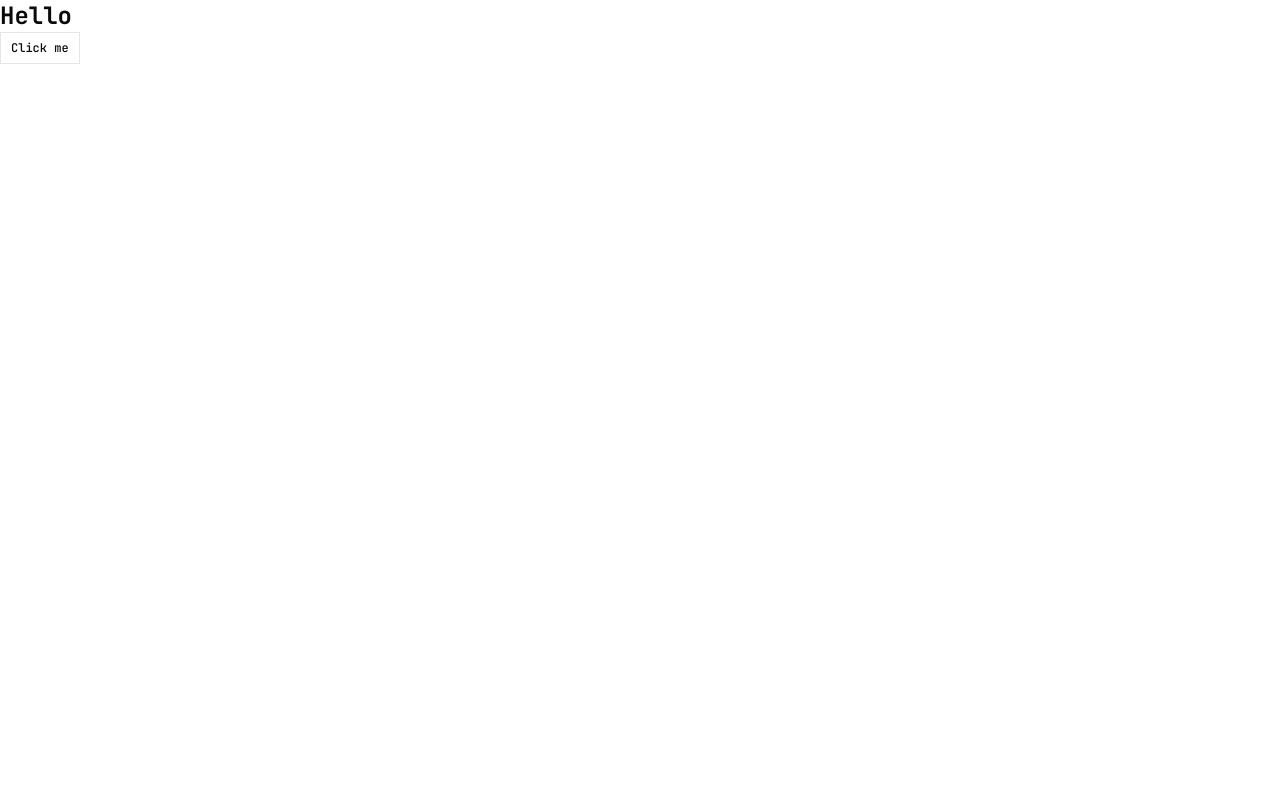
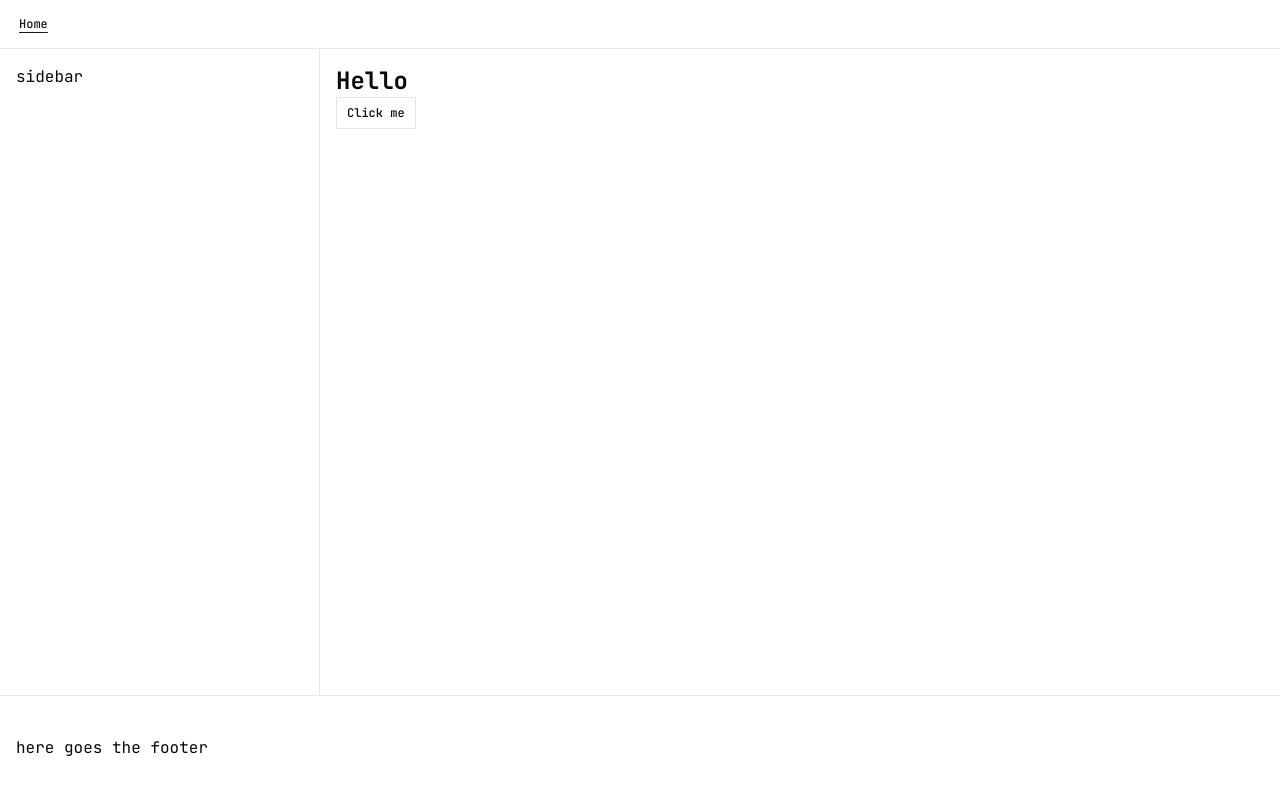
Before and after one commit to Matin297/next-acme-tutorial, a Next.js app: page / in a window 1280 px wide. Shown: the top 794 px of the page. Built offline with nearby package versions, Linux system fonts and the light colour scheme.

Commit message:
construct the main grid layout

```diff
--- /dev/null
+++ b/app/_components/navbar.tsx
@@ -0,0 +1,20 @@
+"use client";
+
+import { usePathname } from "next/navigation";
+import LinkButton from "@/components/link-button";
+import { cn } from "@/lib/utils";
+
+export default function Navbar() {
+  const pathname = usePathname();
+  return (
+    <nav className="container mx-auto">
+      <ul className="flex items-center">
+        <li>
+          <LinkButton className={cn({ underline: pathname === "/" })} href="/">
+            Home
+          </LinkButton>
+        </li>
+      </ul>
+    </nav>
+  );
+}
--- a/app/globals.css
+++ b/app/globals.css
@@ -127,4 +127,7 @@
   html {
     @apply font-mono;
   }
+  button {
+    @apply cursor-pointer;
+  }
 }
--- a/app/layout.tsx
+++ b/app/layout.tsx
@@ -2,6 +2,7 @@ import type { Metadata } from "next";
 import { Geist, JetBrains_Mono } from "next/font/google";
 import { cn } from "@/lib/utils";
 import "./globals.css";
+import Navbar from "./_components/navbar";
 
 const jetbrainsMono = JetBrains_Mono({
   subsets: ["latin"],
@@ -24,7 +25,18 @@ export default function RootLayout({ children }: LayoutProps<"/">) {
       lang="en"
       className={cn(geistSans.variable, jetbrainsMono.variable, "font-mono")}
     >
-      <body>{children}</body>
+      <body className="grid grid-cols-[1fr_3fr] grid-rows-[auto_1fr_auto] min-h-screen">
+        <header className="sticky top-0 border-b bg-background/20 backdrop-blur-sm col-span-2 p-2">
+          <Navbar />
+        </header>
+        <aside className="border-r p-4 hidden md:block">
+          <section className="sticky top-12">sidebar</section>
+        </aside>
+        <main className="p-4">{children}</main>
+        <footer className="col-span-2 border-t py-10 px-4 h-fit">
+          here goes the footer
+        </footer>
+      </body>
     </html>
   );
 }
--- /dev/null
+++ b/components/link-button.tsx
@@ -0,0 +1,23 @@
+import type { Route } from "next";
+import Link from "next/link";
+import { buttonVariants } from "@/components/ui/button";
+import { cn } from "@/lib/utils";
+
+export default function LinkButton({
+  children,
+  href,
+  className,
+}: {
+  children: React.ReactNode;
+  className?: string;
+  href: Route;
+}) {
+  return (
+    <Link
+      href={href}
+      className={cn(buttonVariants({ variant: "link" }), className)}
+    >
+      {children}
+    </Link>
+  );
+}
```
